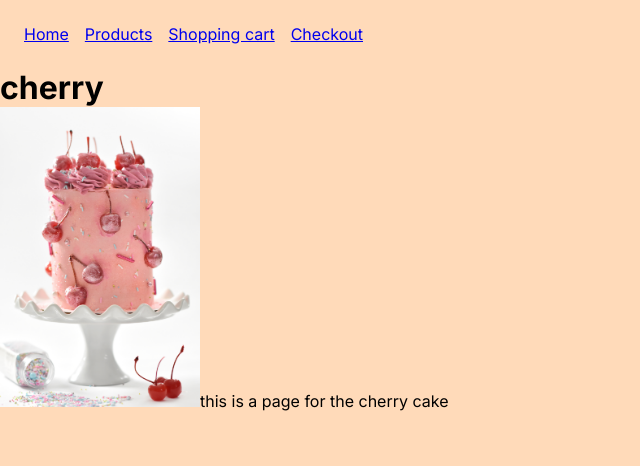
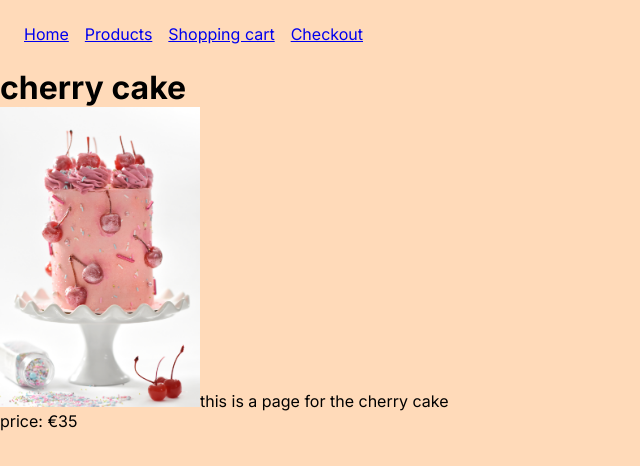
Before and after one commit to Tungstic/next-js-ecommerce-store, a Next.js app: page /products/1 in a window 1280 px wide. Shown: the top 466 px of the page, without its empty margins (0-640 px from the left). Built offline with nearby package versions, Linux system fonts and the light colour scheme.

Commit message:
Add price div to each cake page

```diff
--- a/app/products/[cakeId]/page.js
+++ b/app/products/[cakeId]/page.js
@@ -9,15 +9,21 @@ export default function CakePage({ params }) {
 
   console.log(singleCake);
 
-  /*   if (!singleCake) {
+  if (!singleCake) {
     notFound();
-  } */
+  }
 
   return (
     <main>
-      <h1>{singleCake.name}</h1>
-      <Image src={`/${singleCake.name}.jpg`} width={200} height={300} />
+      <h1>{`${singleCake.name} cake`}</h1>
+      <Image
+        data-test-id="product-image"
+        src={`/${singleCake.name}.jpg`}
+        width={200}
+        height={300}
+      />
       this is a page for the {singleCake.name} cake
+      <div data-test-id="product-price">{`price: €${singleCake.price}`}</div>
     </main>
   );
 }
--- a/database/cakes.js
+++ b/database/cakes.js
@@ -1,8 +1,8 @@
 export const cakes = [
-  { id: 1, name: 'cherry' },
-  { id: 2, name: 'chocolate' },
-  { id: 3, name: 'easter' },
-  { id: 4, name: 'macaroon' },
+  { id: 1, name: 'cherry', price: 35 },
+  { id: 2, name: 'chocolate', price: 40 },
+  { id: 3, name: 'easter', price: 45 },
+  { id: 4, name: 'macaroon', price: 45 },
 ];
 
 export function getCakeById(id) {
```
